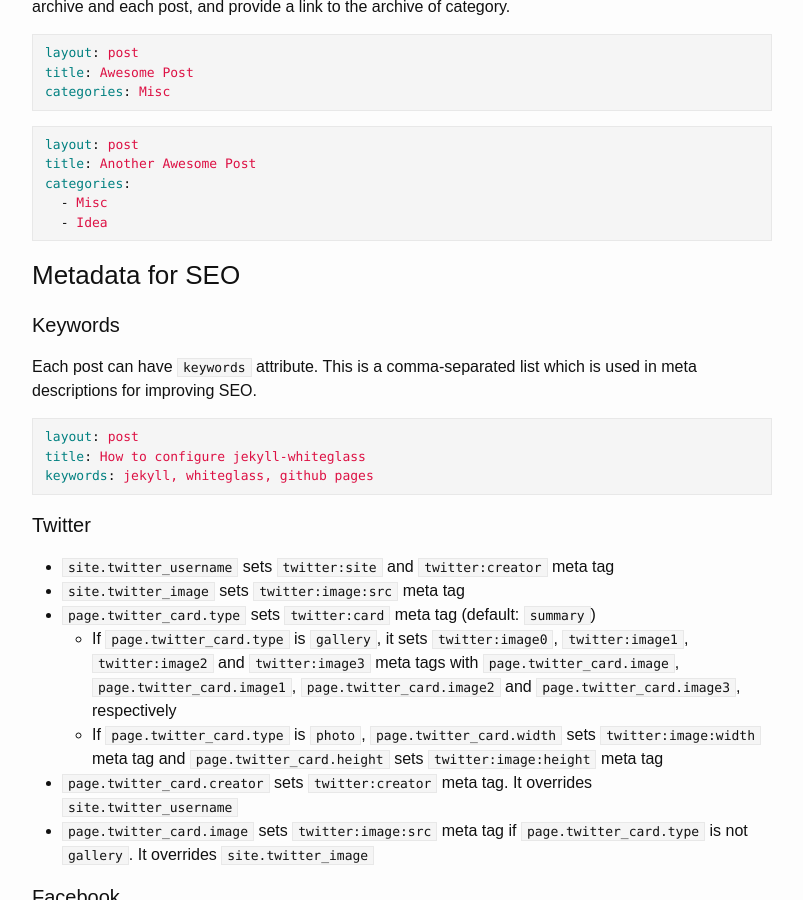
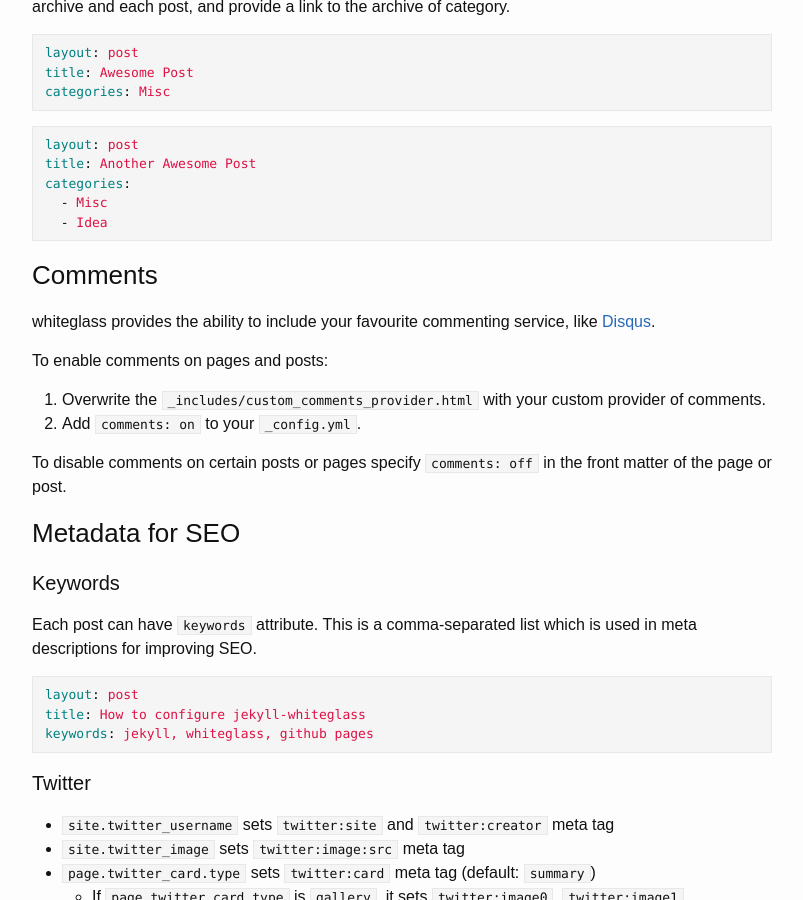
Before and after one commit to yous/whiteglass, a Jekyll site: the page built from about.md, in a window 1280 px wide and 900 px high, scrolled down 2770 px. Shown: the whole window, without its empty margins (238-1041 px from the left). Built offline with Jekyll 4.4.1, drawn with Linux system fonts in a browser that asks for light colours.

Commit message:
Provide the ability to include custom comments provider

````diff
--- a/_config.yml
+++ b/_config.yml
@@ -37,6 +37,7 @@
 facebook_app_id:
 facebook_image:
 google_analytics:
+comments: off
 
 # Plugins
 gems:
--- /dev/null
+++ b/_includes/custom_comments_provider.html
@@ -0,0 +1,2 @@
+<h1>Comments</h1>
+<p>Insert your custom comment provider like <a href="https://disqus.com">Disqus</a> or <a href="https://posativ.org/isso">Isso</a> here.</p>
--- a/_layouts/page.html
+++ b/_layouts/page.html
@@ -12,3 +12,10 @@
   </div>
 
 </article>
+
+{% if site.comments and page.comments != false %}
+  <div class"post-comments">
+  <hr />
+  {% include custom_comments_provider.html %}
+  </div>
+{% endif %}
--- a/about.md
+++ b/about.md
@@ -167,6 +167,15 @@
   - Idea
 ```
 
+### Comments
+whiteglass provides the ability to include your favourite commenting service, like [Disqus](https://disqus.com).
+
+To enable comments on pages and posts:
+1. Overwrite the `_includes/custom_comments_provider.html` with your custom provider of comments.
+2. Add `comments: on` to your `_config.yml`.
+
+To disable comments on certain posts or pages specify `comments: off` in the front matter of the page or post.
+
 ### Metadata for SEO
 
 #### Keywords
````
Also changed, not shown: _layouts/post.html (+7 -0 lines), README.md.
